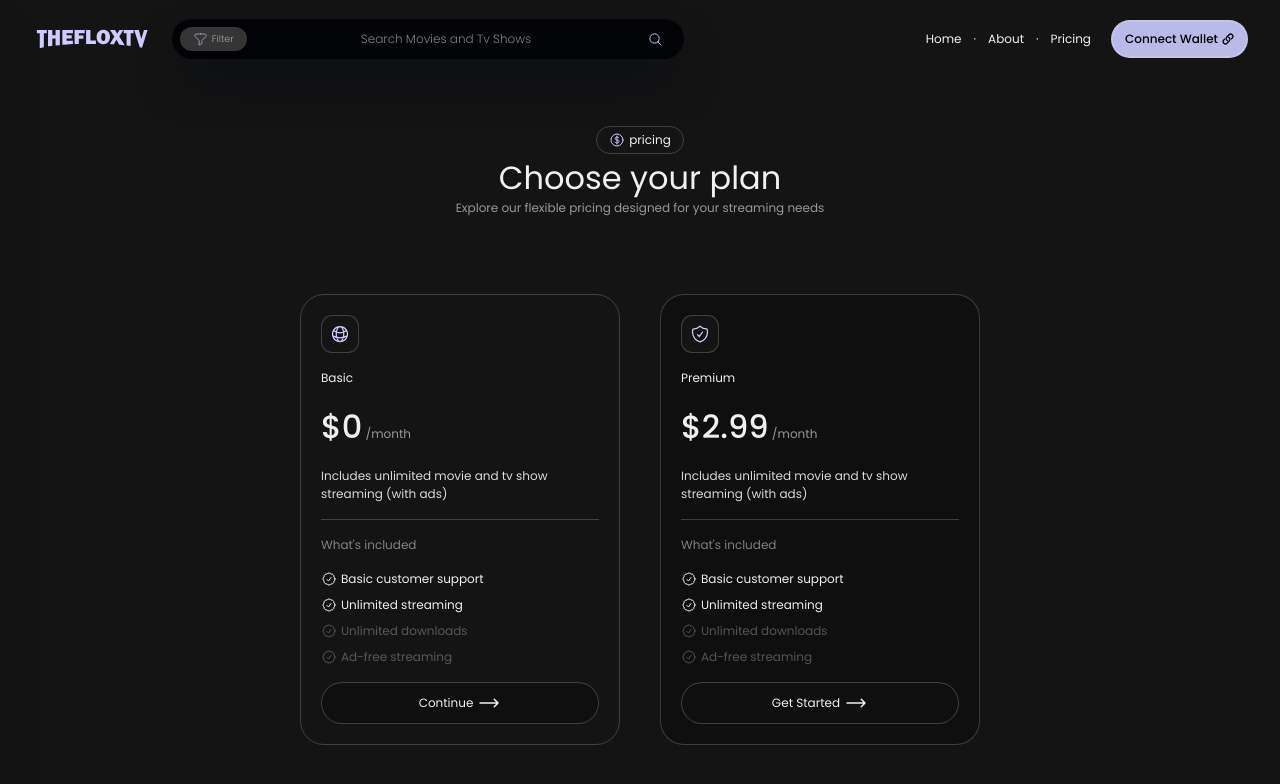
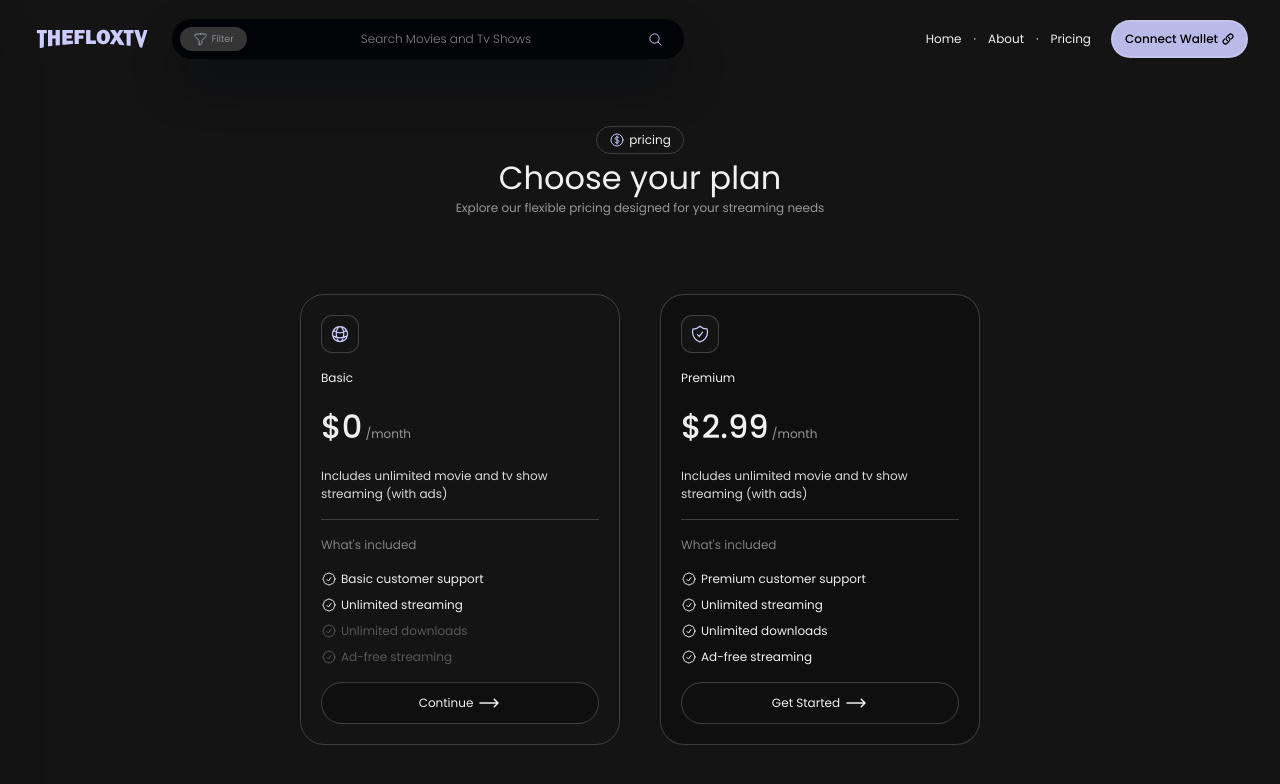
Before and after one commit to victorfaruna/thefloxtv-svelte, a SvelteKit app: page /pricing in a window 1280 px wide. Shown: the top 784 px of the page. Built offline with nearby package versions, Linux system fonts and the light colour scheme; no server answers.

Commit message:
fix: new

```diff
--- a/src/components/PricingCards.svelte
+++ b/src/components/PricingCards.svelte
@@ -156,7 +156,7 @@
 						d="M9 12.75 11.25 15 15 9.75M21 12c0 1.268-.63 2.39-1.593 3.068a3.745 3.745 0 0 1-1.043 3.296 3.745 3.745 0 0 1-3.296 1.043A3.745 3.745 0 0 1 12 21c-1.268 0-2.39-.63-3.068-1.593a3.746 3.746 0 0 1-3.296-1.043 3.745 3.745 0 0 1-1.043-3.296A3.745 3.745 0 0 1 3 12c0-1.268.63-2.39 1.593-3.068a3.745 3.745 0 0 1 1.043-3.296 3.746 3.746 0 0 1 3.296-1.043A3.746 3.746 0 0 1 12 3c1.268 0 2.39.63 3.068 1.593a3.746 3.746 0 0 1 3.296 1.043 3.746 3.746 0 0 1 1.043 3.296A3.745 3.745 0 0 1 21 12Z"
 					/>
 				</svg>
-				<span>Basic customer support</span>
+				<span>Premium customer support</span>
 			</li>
 			<li class="flex items-center gap-1">
 				<svg
@@ -175,7 +175,7 @@
 				</svg>
 				<span>Unlimited streaming</span>
 			</li>
-			<li class="flex items-center gap-1 opacity-[0.3]">
+			<li class="flex items-center gap-1">
 				<svg
 					xmlns="http://www.w3.org/2000/svg"
 					fill="none"
@@ -192,7 +192,7 @@
 				</svg>
 				<span>Unlimited downloads</span>
 			</li>
-			<li class="flex items-center gap-1 opacity-[0.3]">
+			<li class="flex items-center gap-1">
 				<svg
 					xmlns="http://www.w3.org/2000/svg"
 					fill="none"
```
